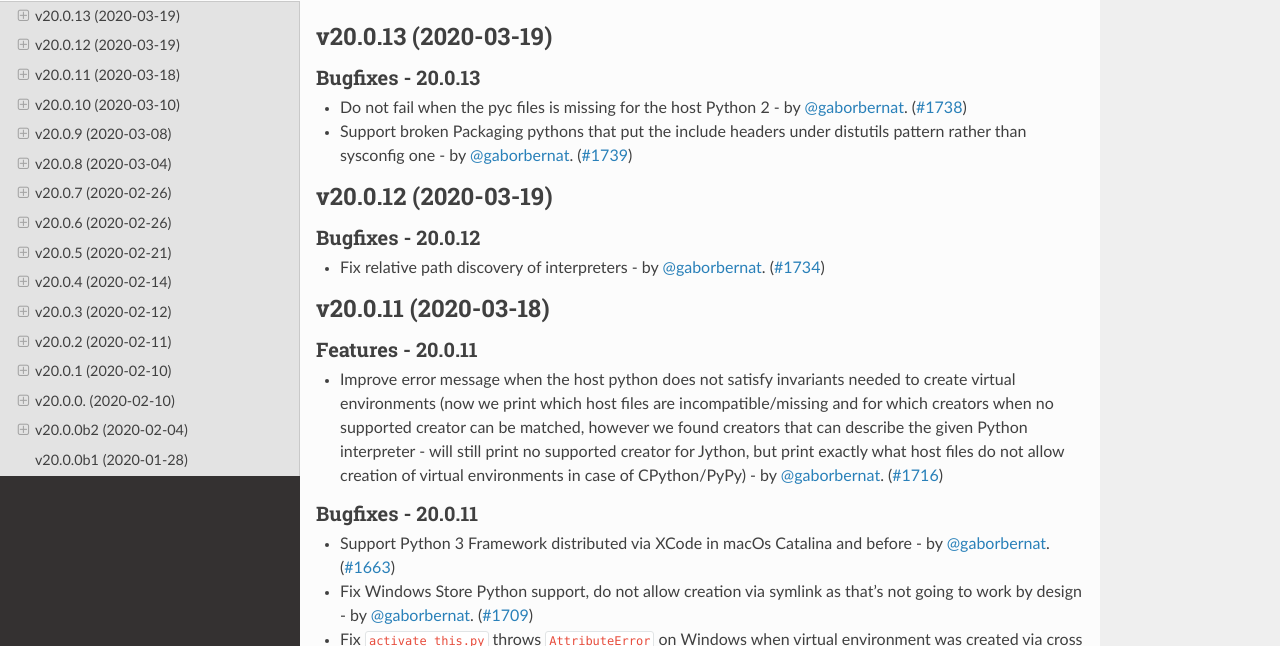
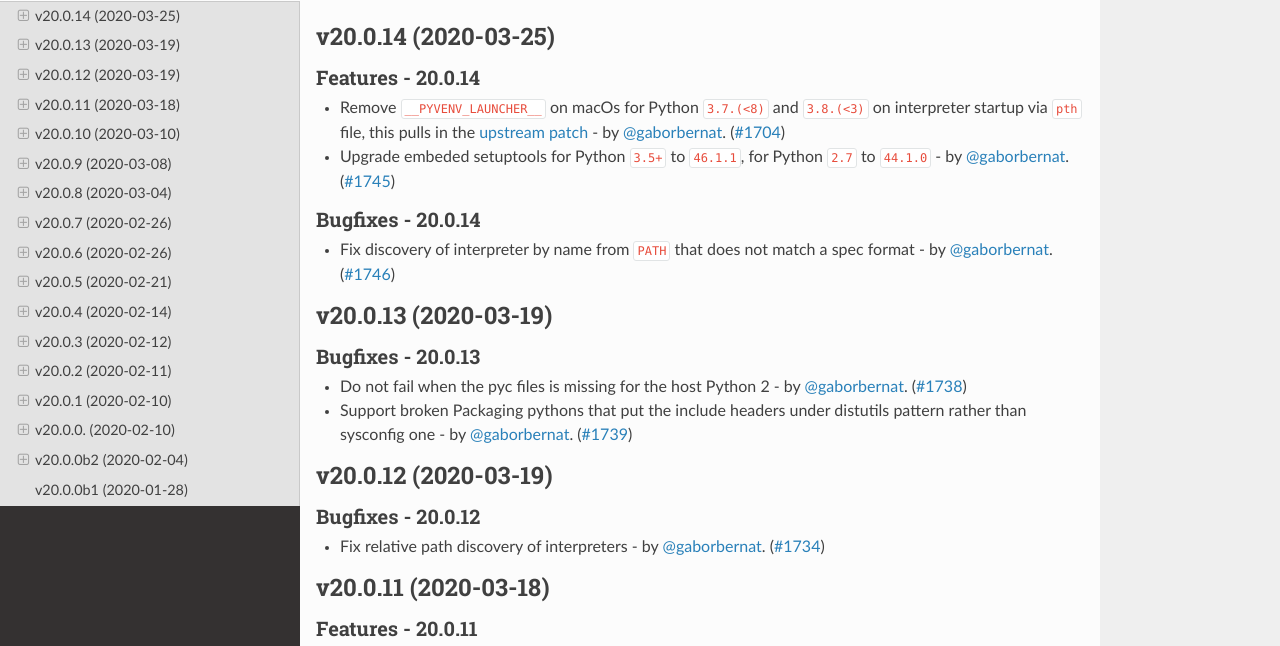
Before and after one commit to pypa/virtualenv, a Sphinx documentation site: the page built from docs/changelog.rst, in a window 1280 px wide and 900 px high, cut to the strip 254-900 px from the top of the window. Built offline with Sphinx 7.4.7 and the Read the Docs theme 2.0.0, drawn with Linux system fonts in a browser that asks for light colours; pages that are not in the unit, such as notebooks, are missing from menus; the version number could not be read and is left out.

Commit message:
release 20.0.14

```diff
--- a/docs/changelog.rst
+++ b/docs/changelog.rst
@@ -4,6 +4,20 @@ Release History
 .. include:: _draft.rst
 
 .. towncrier release notes start
+
+v20.0.14 (2020-03-25)
+---------------------
+
+Features - 20.0.14
+~~~~~~~~~~~~~~~~~~
+- Remove ``__PYVENV_LAUNCHER__`` on macOs for Python ``3.7.(<8)`` and ``3.8.(<3)`` on interpreter startup via ``pth``
+  file, this pulls in the `upstream patch <https://github.com/python/cpython/pull/9516>`_ - by :user:`gaborbernat`. (`#1704 <https://github.com/pypa/virtualenv/issues/1704>`_)
+- Upgrade embeded setuptools for Python ``3.5+`` to ``46.1.1``, for Python ``2.7`` to ``44.1.0`` - by :user:`gaborbernat`. (`#1745 <https://github.com/pypa/virtualenv/issues/1745>`_)
+
+Bugfixes - 20.0.14
+~~~~~~~~~~~~~~~~~~
+- Fix discovery of interpreter by name from ``PATH`` that does not match a spec format - by :user:`gaborbernat`. (`#1746 <https://github.com/pypa/virtualenv/issues/1746>`_)
+
 
 v20.0.13 (2020-03-19)
 ---------------------
--- a/docs/changelog/1704.feature.rst
+++ /dev/null
@@ -1,2 +0,0 @@
-Remove ``__PYVENV_LAUNCHER__`` on macOs for Python ``3.7.(<8)`` and ``3.8.(<3)`` on interpreter startup via ``pth``
-file, this pulls in the `upstream patch <https://github.com/python/cpython/pull/9516>`_ - by :user:`gaborbernat`.
--- a/docs/changelog/1745.feature.rst
+++ /dev/null
@@ -1 +0,0 @@
-Upgrade embeded setuptools for Python ``3.5+`` to ``46.1.1``, for Python ``2.7`` to ``44.1.0`` - by :user:`gaborbernat`.
--- a/docs/changelog/1746.bugfix.rst
+++ /dev/null
@@ -1 +0,0 @@
-Fix discovery of interpreter by name from ``PATH`` that does not match a spec format - by :user:`gaborbernat`.
```
